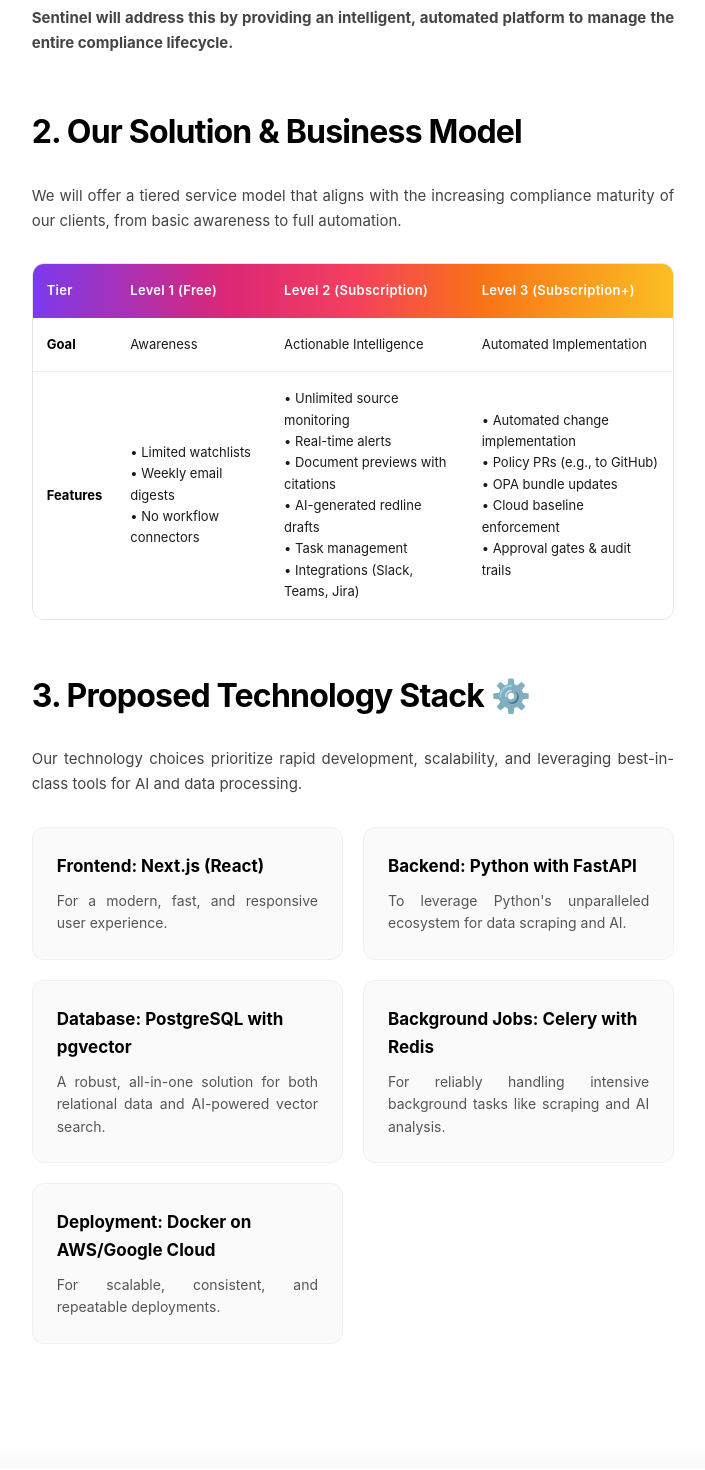
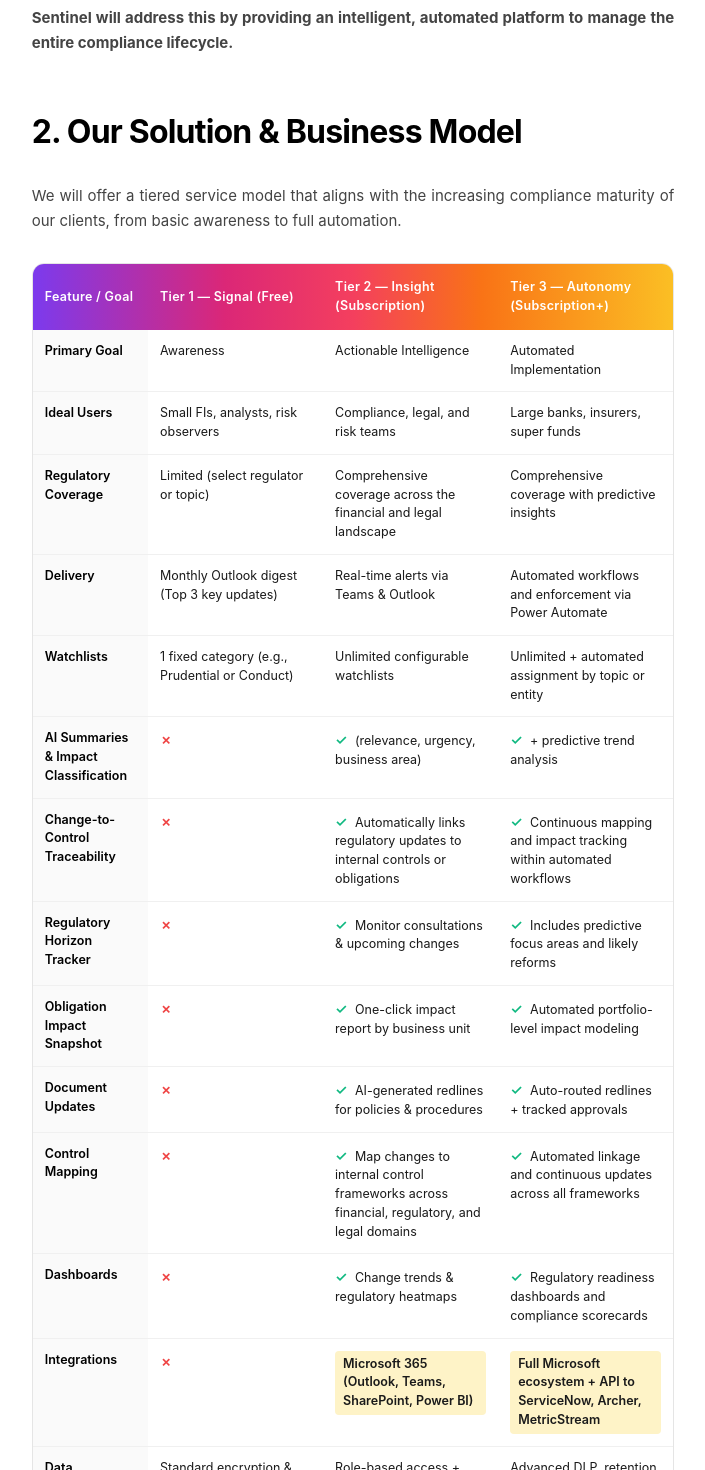
Before and after one commit to Enzo-Armani/sentinel, a Next.js app: page / in a window 1280 px wide. Shown: the part 1330-2800 px from the top of the page, without its empty margins (287-992 px from the left). Built offline with nearby package versions, Linux system fonts and the light colour scheme.

Commit message:
Table updated

```diff
--- a/app/globals.css
+++ b/app/globals.css
@@ -194,6 +194,84 @@ table {
     border: 1px solid #E5E5E5;
 }
 
+/* Enhanced table styles */
+.enhanced-table {
+    font-size: 12.5px;
+    line-height: 1.5;
+}
+
+.enhanced-table thead {
+    background: linear-gradient(90deg, #7c3aed 0%, #db2777 30%, #f43f5e 50%, #f97316 70%, #fbbf24 100%);
+    color: white;
+}
+
+.enhanced-table th {
+    padding: 14px 12px;
+    text-align: left;
+    font-weight: 600;
+    font-size: 12.5px;
+    letter-spacing: 0.3px;
+    vertical-align: middle;
+}
+
+.enhanced-table th:first-child {
+    width: 18%;
+}
+
+.enhanced-table th:nth-child(2),
+.enhanced-table th:nth-child(3),
+.enhanced-table th:nth-child(4) {
+    width: 27.33%;
+}
+
+.enhanced-table td {
+    padding: 12px;
+    border-bottom: 1px solid #F0F0F0;
+    background: white;
+    vertical-align: top;
+}
+
+.enhanced-table td:first-child {
+    font-weight: 600;
+    color: #000000;
+    background: #FAFAFA;
+}
+
+.enhanced-table tbody tr:hover {
+    background: #FAFAFA;
+}
+
+.enhanced-table tbody tr:hover td:first-child {
+    background: #F5F5F5;
+}
+
+.enhanced-table tbody tr:last-child td {
+    border-bottom: none;
+}
+
+/* Feature availability indicators */
+.feature-available {
+    color: #10b981;
+    font-weight: 600;
+    font-size: 14px;
+    margin-right: 4px;
+}
+
+.feature-unavailable {
+    color: #ef4444;
+    font-weight: 600;
+    font-size: 14px;
+}
+
+/* Highlight styling */
+.highlight-yellow {
+    background: #fef3c7;
+    padding: 4px 8px;
+    border-radius: 4px;
+    font-weight: 600;
+    display: inline-block;
+}
+
 thead {
     background: linear-gradient(90deg, #7c3aed 0%, #db2777 30%, #f43f5e 50%, #f97316 70%, #fbbf24 100%);
     color: white;
@@ -235,7 +313,7 @@ tbody tr:last-child td {
 }
 
 .feature-list li::before {
-    content: '●';
+    content: '◆';
     position: absolute;
     left: 0;
     background: linear-gradient(90deg, #7c3aed 0%, #db2777 30%, #f43f5e 50%, #f97316 70%, #fbbf24 100%);
@@ -419,4 +497,12 @@ li {
         -webkit-print-color-adjust: exact;
         print-color-adjust: exact;
     }
+
+    .enhanced-table,
+    .highlight-yellow,
+    .feature-available,
+    .feature-unavailable {
+        -webkit-print-color-adjust: exact;
+        print-color-adjust: exact;
+    }
 }
--- a/app/page.tsx
+++ b/app/page.tsx
@@ -7,7 +7,7 @@ export default function Home() {
         <div className="header">
             <div className="project-name">Sentinel</div>
             <div className="subtitle">Automated Compliance SaaS for Australian Financial Institutions</div>
-            <div className="date">October 24, 2025</div>
+            <div className="date">November 1, 2025</div>
         </div>
 
         <div className="vision-hero">
@@ -46,27 +46,111 @@ export default function Home() {
         <h1>2. Our Solution & Business Model</h1>
         <p>We will offer a tiered service model that aligns with the increasing compliance maturity of our clients, from basic awareness to full automation.</p>
 
-        <table>
+        <table className="enhanced-table">
             <thead>
                 <tr>
-                    <th>Tier</th>
-                    <th>Level 1 (Free)</th>
-                    <th>Level 2 (Subscription)</th>
-                    <th>Level 3 (Subscription+)</th>
+                    <th>Feature / Goal</th>
+                    <th>Tier 1 — Signal (Free)</th>
+                    <th>Tier 2 — Insight (Subscription)</th>
+                    <th>Tier 3 — Autonomy (Subscription+)</th>
                 </tr>
             </thead>
             <tbody>
                 <tr>
-                    <td className="tier-name">Goal</td>
+                    <td className="tier-name">Primary Goal</td>
                     <td>Awareness</td>
                     <td>Actionable Intelligence</td>
                     <td>Automated Implementation</td>
                 </tr>
                 <tr>
-                    <td className="tier-name">Features</td>
-                    <td dangerouslySetInnerHTML={{ __html: `• Limited watchlists<br>• Weekly email digests<br>• No workflow connectors` }}></td>
-                    <td dangerouslySetInnerHTML={{ __html: `• Unlimited source monitoring<br>• Real-time alerts<br>• Document previews with citations<br>• AI-generated redline drafts<br>• Task management<br>• Integrations (Slack, Teams, Jira)` }}></td>
-                    <td dangerouslySetInnerHTML={{ __html: `• Automated change implementation<br>• Policy PRs (e.g., to GitHub)<br>• OPA bundle updates<br>• Cloud baseline enforcement<br>• Approval gates & audit trails` }}></td>
+                    <td className="tier-name">Ideal Users</td>
+                    <td>Small FIs, analysts, risk observers</td>
+                    <td>Compliance, legal, and risk teams</td>
+                    <td>Large banks, insurers, super funds</td>
+                </tr>
+                <tr>
+                    <td className="tier-name">Regulatory Coverage</td>
+                    <td>Limited (select regulator or topic)</td>
+                    <td>Comprehensive coverage across the financial and legal landscape</td>
+                    <td>Comprehensive coverage with predictive insights</td>
+                </tr>
+                <tr>
+                    <td className="tier-name">Delivery</td>
+                    <td>Monthly Outlook digest (Top 3 key updates)</td>
+                    <td>Real-time alerts via Teams & Outlook</td>
+                    <td>Automated workflows and enforcement via Power Automate</td>
+                </tr>
+                <tr>
+                    <td className="tier-name">Watchlists</td>
+                    <td>1 fixed category (e.g., Prudential or Conduct)</td>
+                    <td>Unlimited configurable watchlists</td>
+                    <td>Unlimited + automated assignment by topic or entity</td>
+                </tr>
+                <tr>
+                    <td className="tier-name">AI Summaries & Impact Classification</td>
+                    <td><span className="feature-unavailable">✗</span></td>
+                    <td><span className="feature-available">✓</span> (relevance, urgency, business area)</td>
+                    <td><span className="feature-available">✓</span> + predictive trend analysis</td>
+                </tr>
+                <tr>
+                    <td className="tier-name">Change-to-Control Traceability</td>
+                    <td><span className="feature-unavailable">✗</span></td>
+                    <td><span className="feature-available">✓</span> Automatically links regulatory updates to internal controls or obligations</td>
+                    <td><span className="feature-available">✓</span> Continuous mapping and impact tracking within automated workflows</td>
+                </tr>
+                <tr>
+                    <td className="tier-name">Regulatory Horizon Tracker</td>
+                    <td><span className="feature-unavailable">✗</span></td>
+                    <td><span className="feature-available">✓</span> Monitor consultations & upcoming changes</td>
+                    <td><span className="feature-available">✓</span> Includes predictive focus areas and likely reforms</td>
+                </tr>
+                <tr>
+                    <td className="tier-name">Obligation Impact Snapshot</td>
+                    <td><span className="feature-unavailable">✗</span></td>
+                    <td><span className="feature-available">✓</span> One-click impact report by business unit</td>
+                    <td><span className="feature-available">✓</span> Automated portfolio-level impact modeling</td>
+                </tr>
+                <tr>
+                    <td className="tier-name">Document Updates</td>
+                    <td><span className="feature-unavailable">✗</span></td>
+                    <td><span className="feature-available">✓</span> AI-generated redlines for policies & procedures</td>
+                    <td><span className="feature-available">✓</span> Auto-routed redlines + tracked approvals</td>
+                </tr>
+                <tr>
+                    <td className="tier-name">Control Mapping</td>
+                    <td><span className="feature-unavailable">✗</span></td>
+                    <td><span className="feature-available">✓</span> Map changes to internal control frameworks across financial, regulatory, and legal domains</td>
+                    <td><span className="feature-available">✓</span> Automated linkage and continuous updates across all frameworks</td>
+                </tr>
+                <tr>
+                    <td className="tier-name">Dashboards</td>
+                    <td><span className="feature-unavailable">✗</span></td>
+                    <td><span className="feature-available">✓</span> Change trends & regulatory heatmaps</td>
+                    <td><span className="feature-available">✓</span> Regulatory readiness dashboards and compliance scorecards</td>
+                </tr>
+                <tr>
+                    <td className="tier-name">Integrations</td>
+                    <td><span className="feature-unavailable">✗</span></td>
+                    <td><span className="highlight-yellow">Microsoft 365 (Outlook, Teams, SharePoint, Power BI)</span></td>
+                    <td><span className="highlight-yellow">Full Microsoft ecosystem + API to ServiceNow, Archer, MetricStream</span></td>
+                </tr>
+                <tr>
+                    <td className="tier-name">Data Governance & Security</td>
+                    <td>Standard encryption & access controls</td>
+                    <td>Role-based access + Microsoft Entra (Azure AD) integration</td>
+                    <td>Advanced DLP, retention, and Purview audit controls</td>
+                </tr>
+                <tr>
+                    <td className="tier-name">Data Sovereignty</td>
+                    <td>Hosted on Microsoft Azure (Australia)</td>
+                    <td>Hosted on Microsoft Azure (Australia)</td>
+                    <td>Hosted on Microsoft Azure (Australia)</td>
+                </tr>
+                <tr>
+                    <td className="tier-name">Value Proposition</td>
+                    <td>Stay informed about what's changing</td>
+                    <td>Manage and act on regulatory impact using Microsoft-native tools</td>
+                    <td>Achieve continuous, automated compliance — reducing reporting effort and accelerating change implementation</td>
                 </tr>
             </tbody>
         </table>
@@ -110,7 +194,7 @@ export default function Home() {
             <div className="phase-goal">
                 <strong>Goal:</strong> Validate our core data aggregation and notification capabilities with a select group of beta testers.
             </div>
-            <p><strong>Timeline:</strong> Early November 2025 – Early February 2026</p>
+            <p><strong>Timeline:</strong> Early November 2025 — Early February 2026</p>
             <p><strong>Key Deliverables:</strong> A functional platform that monitors 1-3 regulatory sources and sends email alerts upon detecting changes.</p>
 
             <table className="timeline-table">
@@ -139,7 +223,7 @@ export default function Home() {
             <div className="phase-goal">
                 <strong>Goal:</strong> Launch the paid subscription product by introducing the core AI-powered analysis and workflow integrations.
             </div>
-            <p><strong>Timeline:</strong> February 2026 – June 2026</p>
+            <p><strong>Timeline:</strong> February 2026 — June 2026</p>
             <p><strong>Key Deliverables:</strong> A commercial product that provides AI-generated recommendations, redline drafts, and integrates with key business tools like Slack and Jira.</p>
 
             <table className="timeline-table">
```
